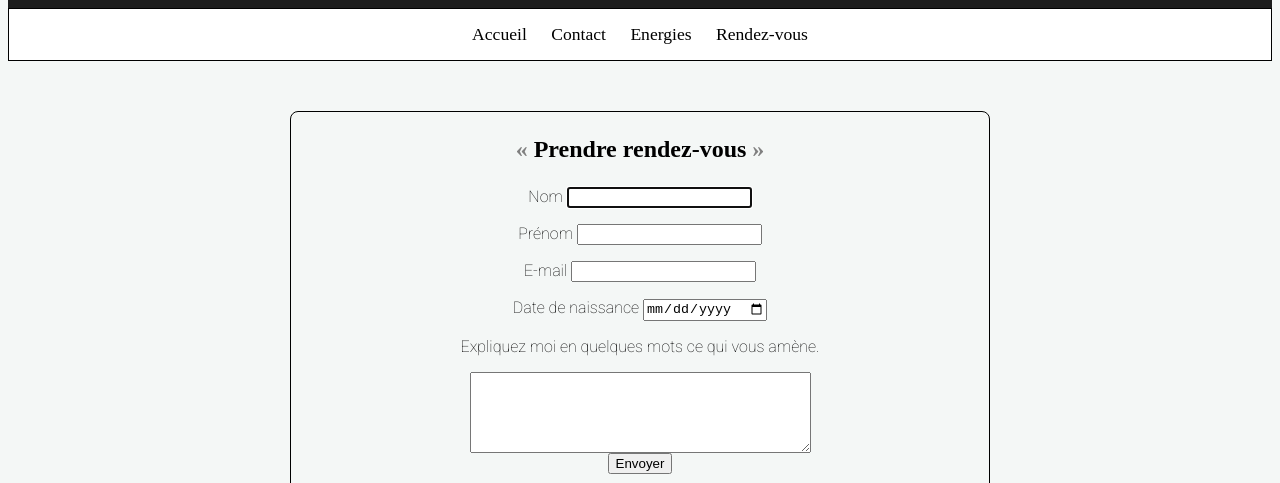
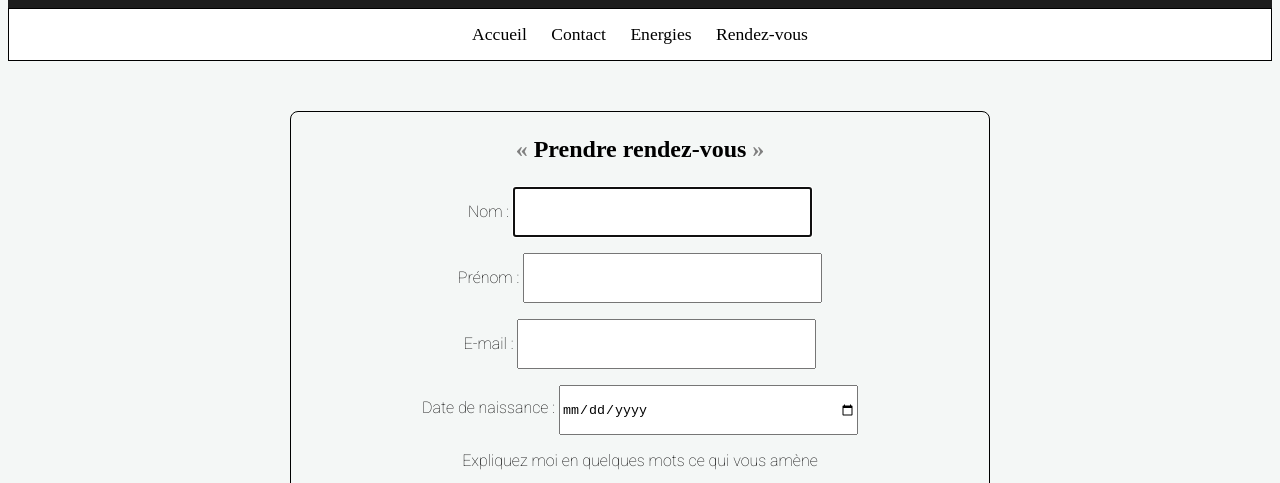
Before and after one commit to nspeich/firstSite, a plain HTML site: page rendez-vous.html in a window 1280 px wide. Shown: the part 276-759 px from the top of the page. Drawn offline with nearby package versions, Linux system fonts and the light colour scheme; files whose address does not match are found by name.

Commit message:
feat:push on git

```diff
--- a/rendez-vous.html
+++ b/rendez-vous.html
@@ -51,17 +51,19 @@
                     <!-- <legend>Prendre rendez-vous</legend> -->
                     <h3>Prendre rendez-vous</h3>
                     <p>
-                        <p>Nom <input type="text" name="" autofocus required> </p>
-                        <p>Prénom <input type="text" name="" required> </p>
-                        <p>E-mail <input type="email" name="" required> </p>
-                        <p>Date de naissance <input type="Date" name=""> </p>
+                        <p>Nom : <input type="text" name="" autofocus required> </p>
+                        <p>Prénom : <input type="text" name="" required> </p>
+                        <p>E-mail : <input type="email" name="" required> </p>
+                        <p>Date de naissance : <input type="Date" name=""> </p>
 
                         <p>
-                            Expliquez moi en quelques mots ce qui vous amène.
+                            Expliquez moi en quelques mots ce qui vous amène
                         </p>
-                        <textarea name="description" cols="40" rows="5" maxlength="400"></textarea>
+                        <textarea name="description" cols="40" rows="10" maxlength="400"></textarea>
                         <br />
-                        <input type="submit" value="Envoyer">
+            <div class="bottom">
+                <input type="submit" value="Envoyer">
+            </div>
 
                     </p>
 
--- a/style.css
+++ b/style.css
@@ -248,9 +248,17 @@ footer{
     background-color: #F4F7F6;
 }
 
-.form h3{
+input{
+    width: 50%;
+    position: relative;
+    height: 50px;
+}
+
+.form p{
 
 }
+
+
 
 /* police */
 
```
Also changed, not shown: home.html (+2 -2 lines), 1 other file.
